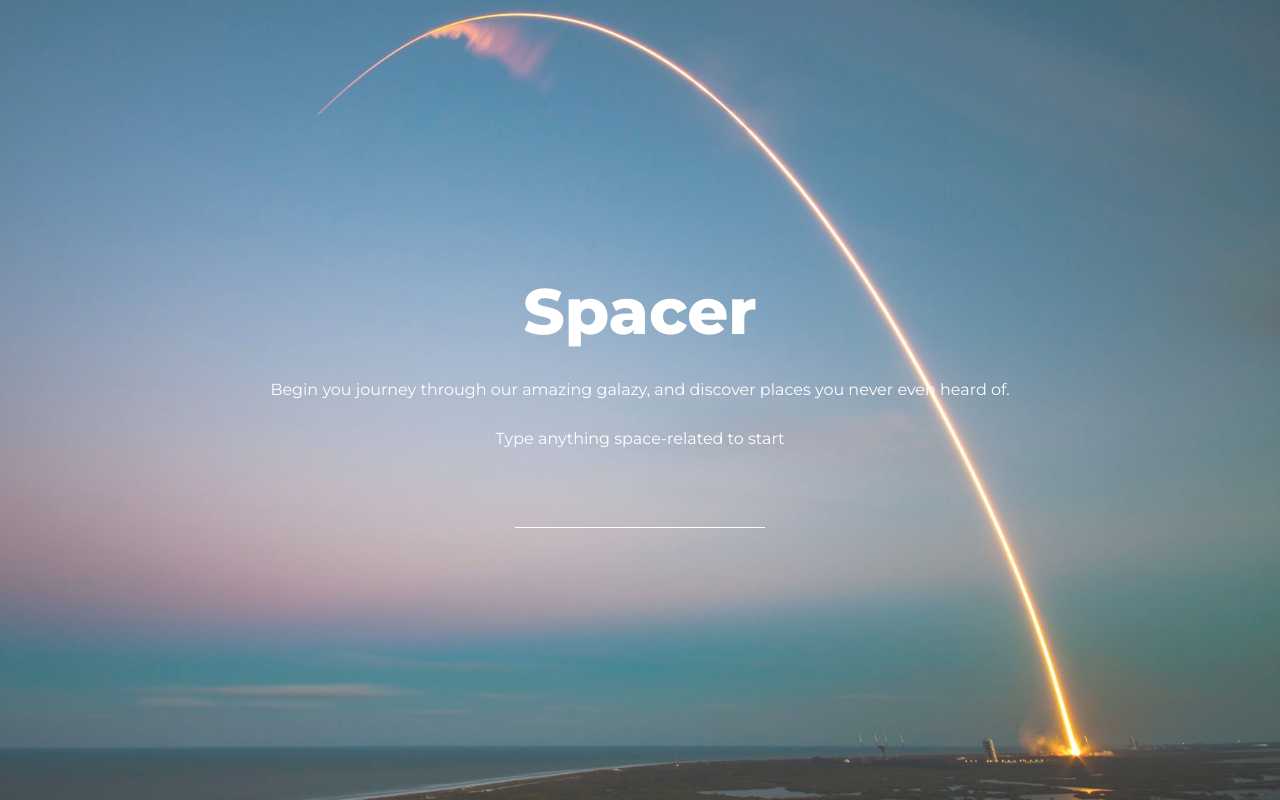
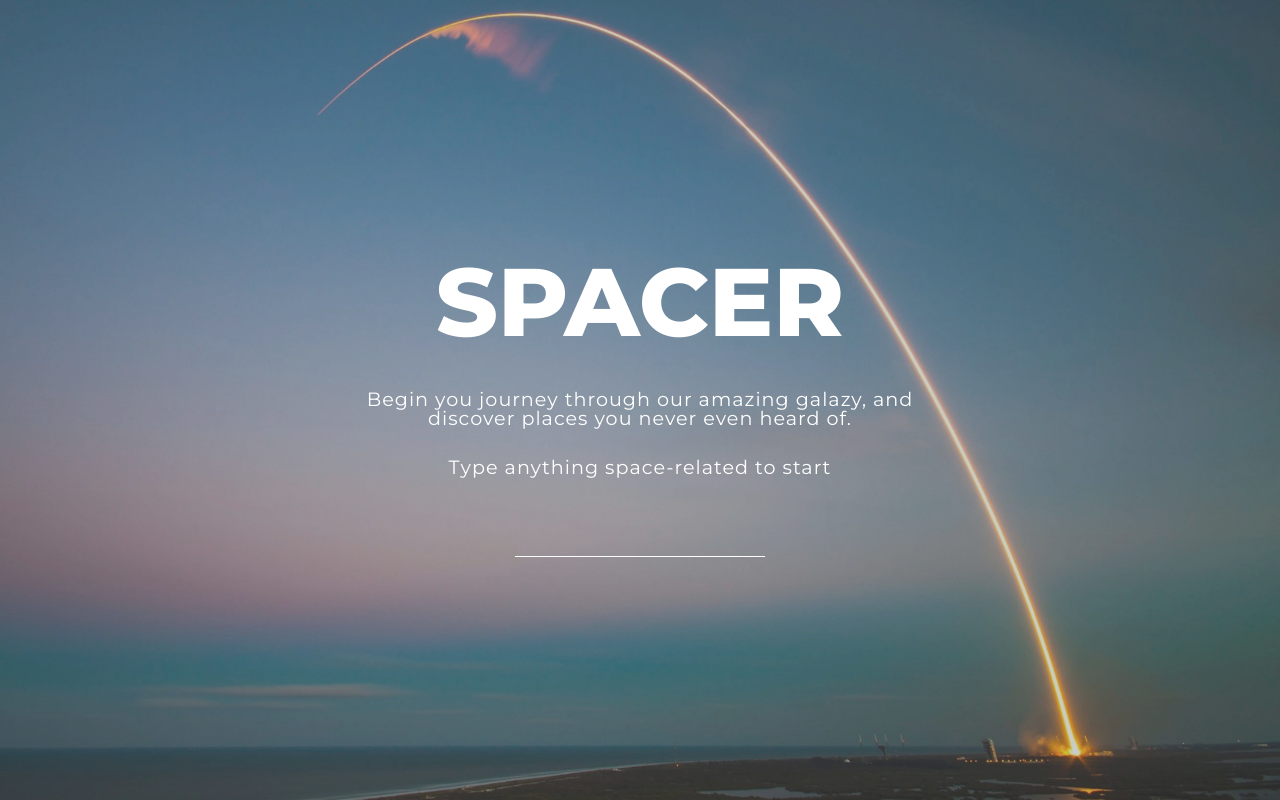
Before and after one commit to jakublack/spacer-vue-app, a Vue app: page / in a window 1280 px wide. Built offline with nearby package versions, Linux system fonts and the light colour scheme.

Commit message:
add components

```diff
--- a/src/App.vue
+++ b/src/App.vue
@@ -1,15 +1,76 @@
 <template>
-  <div class="app">
-
-    <router-view/>
+  <div :class="[{ flexStart: step === 1 }, 'wrapper']">
+      <transition name="slide">
+          <img src="./assets/logo.svg" class="logo" alt="" v-if="step===1">
+      </transition>
+    <transition name="fade">
+        <HeroImage v-if="step === 0" />
+    </transition>
+    <Claim  v-if="step===0" />
+    <SearchInput v-model="searchValue" @input="handleInput" :dark="step === 1"/>
+    <div class="results" v-if="results && !loading && step === 1">
+        <Item v-for="item in results" :item="item" :key="item.data[0].nasa_id"/>
+    </div>
   </div>
 </template>
+
+<script>
+// eslint-disable-next-line
+
+import axios from "axios";
+import debounce from "lodash.debounce";
+import Claim from "@/components/Claim.vue";
+import SearchInput from "@/components/SearchInput.vue";
+import HeroImage from "@/components/HeroImage.vue";
+import Item from "@/components/Item.vue";
+
+
+const API = "https://images-api.nasa.gov/";
+
+export default {
+  name: 'Search',
+  components: {
+    Claim,
+    SearchInput,
+    HeroImage,
+    Item
+  },
+  data() {
+    return {
+      loading: false,
+      step: 0,
+      searchValue: "",
+      results: []
+    };
+  },
+  methods: {
+    handleInput: debounce(function () {
+      console.log(this.searchValue);
+      this.loading = true;
+
+      axios
+        .get(`${API}/search?q=${this.searchValue}&media_type=image`)
+        .then(response => {
+          this.loading = false;
+          this.step = 1;
+
+          this.results = response.data.collection.items;
+        })
+        .catch(error => {
+          console.log(error);
+        });
+    }, 500),
+  },
+};
+</script>
 
 <style lang="scss">
 @import url("https://fonts.googleapis.com/css?family=Montserrat:300,400,600,800");
 
 * {
   box-sizing: border-box;
+  -webkit-font-smoothing: antialiased;
+  -moz-osx-font-smoothing: grayscale;
 }
 
 body {
@@ -18,4 +79,43 @@
   margin: 0;
   padding: 0;
 }
+
+.fade-enter-active,
+.fade-leave-active {
+  transition: opacity 0.3s ease;
+}
+.fade-enter,
+.fade-leave-to {
+  opacity: 0;
+}
+
+.slide-enter-active,
+.slide-leave-active {
+  transition: margin-top 0.3s ease;
+
+}
+
+.slide-enter,
+.slide-leave-to {
+    margin-top: -50px;
+}
+.wrapper {
+  display: flex;
+  flex-direction: column;
+  justify-content: center;
+  align-items: center;
+  position: relative;
+  margin: 0;
+  padding: 30px;
+  width: 100%;
+  min-height: 100vh;
+  &.flexStart {
+    justify-content: flex-start;
+  }
+}
+.logo {
+    position: absolute;
+    top: 40px;
+
+}
 </style>
--- a/src/components/Claim.vue
+++ b/src/components/Claim.vue
@@ -1,11 +1,9 @@
 <template>
-
     <div class="claim-wrapper">
-        <h1 class="claim">Spacer</h1>
+        <h1 class="claim">SPACER</h1>
         <p class="sub-claim"> Begin you journey through our amazing galazy, and discover places you never even heard of.</p>
         <p class="sub-claim">Type anything space-related to start</p>
     </div>
-
 </template>
 
 <script>
@@ -28,11 +26,26 @@
     .claim {
         font-size: 4rem;
         margin: 0;
+
+        @media (min-width: 768px) {
+            font-size: 5rem;
+        }
+
+        @media (min-width: 1024px) {
+            font-size: 6rem;
+        }
     }
 
     .sub-claim {
         font-size: 1rem;
         margin: 30px 0 0 0;
+        font-weight: 400;
+        @media (min-width: 768px){
+            font-size: 1.2rem;
+            width: 600px;
+            line-height: 1;
+            letter-spacing: 1px;
+        }
     }
 
 
--- /dev/null
+++ b/src/components/HeroImage.vue
@@ -0,0 +1,35 @@
+<template>
+    <div class="heroImage"></div>
+</template>
+
+<script>
+
+export default {
+    name: 'HeroImage',
+}
+</script>
+
+<style lang="scss" scoped>
+.heroImage {
+    position: fixed;
+    z-index: -1;
+    height: 100vh;
+    width: 100%;
+    top: 0;
+    background-image: url("../assets/heroimage.jpg");
+    background-repeat: no-repeat;
+    background-size: cover;
+    background-position: 80% 0%;
+    &::after {
+        content: '';
+        background: rgba(0,0,0, .2);
+        position: absolute;
+        top: 0;
+        left: 0;
+        z-index: 1;
+        width: 100%;
+        height: 100vh;
+    }
+}
+
+</style>
--- /dev/null
+++ b/src/components/Item.vue
@@ -0,0 +1,37 @@
+<template>
+    <div :style="style" class="item"></div>
+</template>
+
+<script>
+export default {
+    name:'Item',
+    props: {
+        item : {
+            type: Object,
+            required: true,
+        },
+    },
+    data() {
+        return {
+            photo: this.item.links[0].href,
+            title: this.item.data[0].title,
+        };
+    },
+    computed : {
+        style() {
+            return `background-image: url('${this.photo}')`;
+        }
+    }
+}
+</script>
+<style lang="scss" scoped>
+
+.item {
+    background-position: 50%;
+    background-size: cover;
+    background-repeat: no-repeat;
+    width: 300px;
+    height: 300px;
+}
+
+</style>
--- a/src/components/SearchInput.vue
+++ b/src/components/SearchInput.vue
@@ -4,21 +4,35 @@
       <input
         type="search"
         id="search"
-        v-model="searchValue"
-        @input="handleInput"
+        :class="{ dark }"
+        :value="value"
+        @input="handleChange"
       />
     </div>
-
 </template>
 
 <script>
 export default {
-  name: "SearchInput"
+  name: 'SearchInput',
+  props: {
+    value: {
+      type: String,
+      required: true,
+    },
+    dark: {
+      type: Boolean,
+      default: false,
+    },
+  },
+  methods: {
+    handleChange(e) {
+      this.$emit('input', e.target.value);
+    },
+  },
 };
 </script>
 
 <style lang="scss" scoped>
-
 .search-wrapper {
   display: flex;
   flex-direction: column;
@@ -33,7 +47,21 @@
     border-bottom: 1px solid #fff;
     background: none;
     text-align: center;
+    color: #fff;
+    font-size: 1.2rem;
+    letter-spacing: 1px;
+    transition: box-shadow 0.3s;
+    &:focus {
+      outline: none;
+      box-shadow: 0 10px 20px -8px rgba(255, 255, 255, 0.5);
     }
   }
-
+  .dark {
+    color: #1e3d4a;
+    border-bottom-color: #1e3d4a;
+    &:focus {
+      box-shadow: 0 10px 20px -8px rgba(#1e3d4a, 0.5);
+    }
+  }
+}
 </style>
--- a/src/main.js
+++ b/src/main.js
@@ -1,10 +1,8 @@
 import Vue from 'vue';
 import App from './App.vue';
-import router from './router';
 
 Vue.config.productionTip = false;
 
 new Vue({
-  router,
   render: h => h(App),
 }).$mount('#app');
--- a/src/router.js
+++ /dev/null
@@ -1,15 +0,0 @@
-import Vue from 'vue';
-import Router from 'vue-router';
-import Search from './views/Search.vue';
-
-Vue.use(Router);
-
-export default new Router({
-  routes: [
-    {
-      path: '/',
-      name: 'Search',
-      component: Search,
-    },
-  ],
-});
--- a/src/views/Search.vue
+++ /dev/null
@@ -1,67 +0,0 @@
-<template>
-  <div class="wrapper">
-    <Claim />
-    <SearchInput />
-
-
-  </div>
-</template>
-
-<script>
-// eslint-disable-next-line
-
-import axios from "axios";
-import debounce from "lodash.debounce";
-import Claim from "@/components/Claim.vue";
-import SearchInput from "@/components/SearchInput.vue";
-
-const API = "https://images-api.nasa.gov/";
-
-export default {
-  name: "Search",
-  components: {
-    Claim,
-    SearchInput,
-  },
-  data() {
-    return {
-      searchValue: "",
-      results: []
-    };
-  },
-  methods: {
-    handleInput: debounce(function() {
-      axios
-        .get(`${API}/search?q=${this.searchValue}&media_type=image`)
-        .then(response => {
-          this.results = response.data.collection.items;
-        })
-        .catch(error => {
-          console.log(error);
-        });
-    }, 500)
-  }
-};
-</script>
-
-
-<style lang="scss" scoped>
-
-    .wrapper {
-        display: flex;
-        flex-direction: column;
-        justify-content: center;
-        align-items: center;
-        margin: 0;
-        padding: 30px;
-        width: 100%;
-        height: 100vh;
-        background-image: url('../assets/heroimage.jpg');
-        background-repeat: no-repeat;
-        background-size: cover;
-        background-position: 80% 0%;
-
-
-    }
-
-</style>
```
Lines whose indentation alone changed are shown as unchanged.
